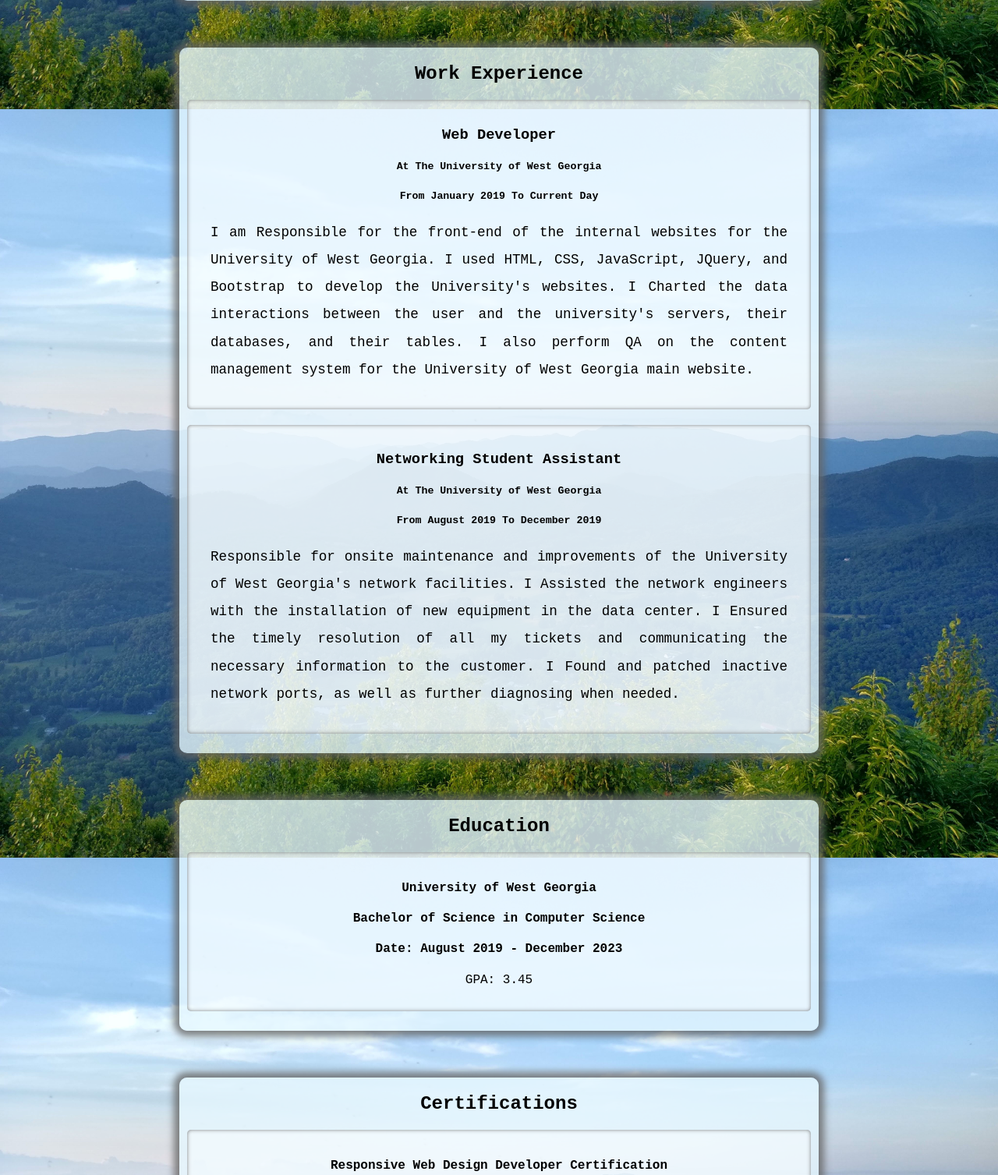
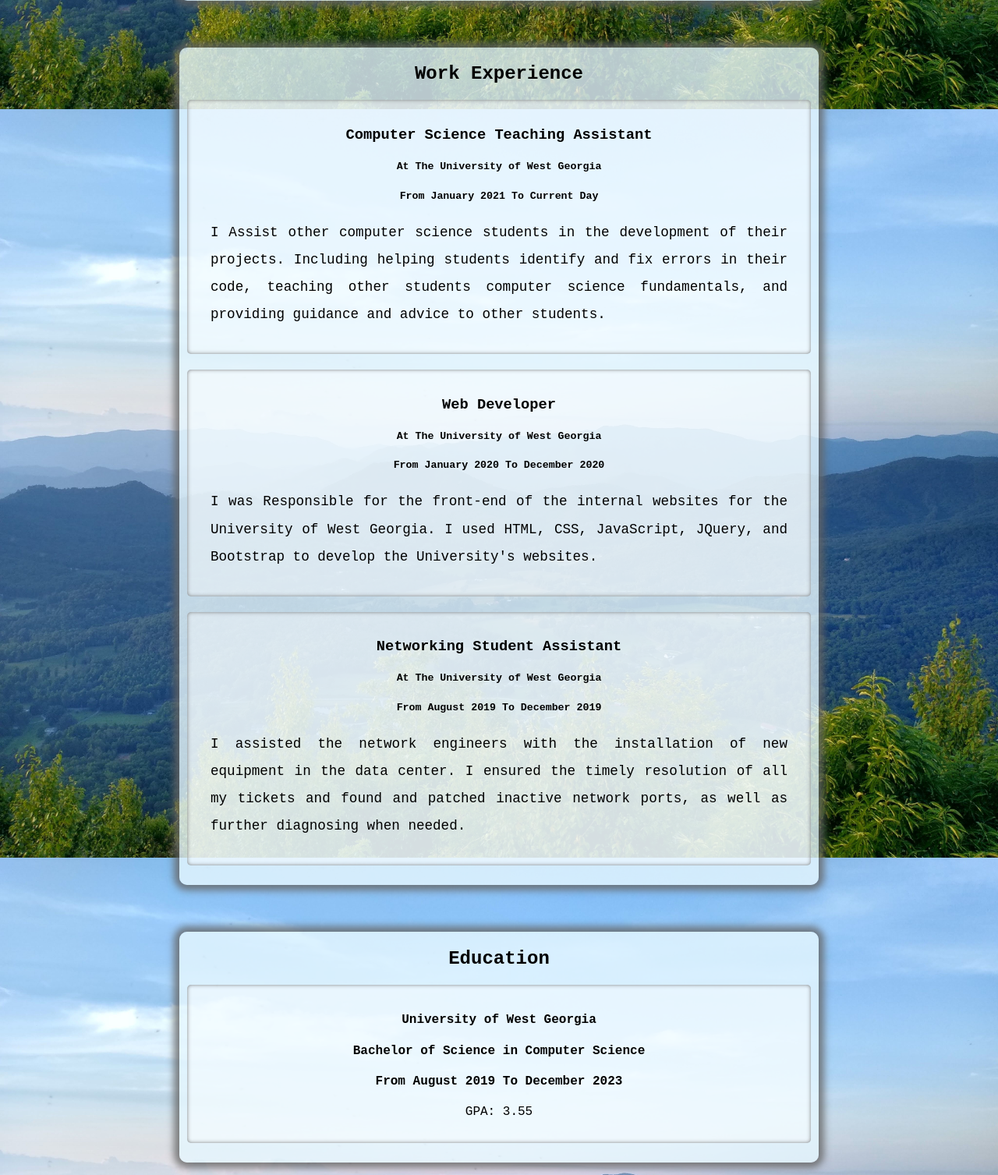
Before and after one commit to alexofceaser85/PersonalPortfolio, a website: page index.html in a window 1280 px wide. Shown: the part 820-2327 px from the top of the page at 78% size. Drawn offline with nearby package versions, Linux system fonts and the light colour scheme.

Commit message:
Updated intro page text

```diff
--- a/index.html
+++ b/index.html
@@ -36,18 +36,32 @@
             <header id="work-experience-header" class = "center-text">
                 <h2>Work Experience</h2>
             </header>
+
+            <article class="job-article article-block-styling">
+                <header class = "center-text">
+                    <h3 class="job-title">Computer Science Teaching Assistant</h3>
+                    <h5 class="job-name">At The University of West Georgia</h5>
+                    <h5 class="job-start-end-date center-text">From January 2021 To Current Day</h5>
+                </header>
+                <p class="job-description paragraph-text">
+
+                    I Assist other computer science students in the development of their projects.
+                    Including helping students identify and fix errors in their code, teaching other
+                    students computer science fundamentals, and providing guidance and advice to other students.
+
+                </p>
+            </article>
+
             <article class="job-article article-block-styling">
                 <header class = "center-text">
                     <h3 class="job-title">Web Developer</h3>
                     <h5 class="job-name">At The University of West Georgia</h5>
-                    <h5 class="job-start-end-date center-text">From January 2019 To Current Day</h5>
+                    <h5 class="job-start-end-date center-text">From January 2020 To December 2020</h5>
                 </header>
                 <p class="job-description paragraph-text">
 
-                    I am Responsible for the front-end of the internal websites for the University of West Georgia.
+                    I was Responsible for the front-end of the internal websites for the University of West Georgia.
                     I used HTML, CSS, JavaScript, JQuery, and Bootstrap to develop the University's websites.
-                    I Charted the data interactions between the user and the university's servers, their databases, and their tables.
-                    I also perform QA on the content management system for the University of West Georgia main website.
 
                 </p>
             </article>
@@ -60,10 +74,8 @@
                 </header>
                 <p class="job-description paragraph-text">
 
-                    Responsible for onsite maintenance and improvements of the University of West Georgia's network facilities.
-                    I Assisted the network engineers with the installation of new equipment in the data center.
-                    I Ensured the timely resolution of all my tickets and communicating the necessary information to the customer.
-                    I Found and patched inactive network ports, as well as further diagnosing when needed.
+                    I assisted the network engineers with the installation of new equipment in the data center.
+                    I ensured the timely resolution of all my tickets and found and patched inactive network ports, as well as further diagnosing when needed.
 
                 </p>
             </article>
@@ -77,11 +89,32 @@
                 <header class = "center-text">
                     <h4 class="college-name">University of West Georgia</h4>
                     <h4 class="degree-name">Bachelor of Science in Computer Science</h4>
-                    <h4 class="education-start-end-date">Date: August 2019 - December 2023</h4>
-                    <p class="college-gpa">GPA: 3.45</p>
+                    <h4 class="education-start-end-date">From August 2019 To December 2023</h4>
+                    <p class="college-gpa">GPA: 3.55</p>
                 </header>
                 <p class="college-description"></p>
             </article>
+        </section>
+
+        <section id="activities-and-clubs" class="main-content-container">
+            <header id="activities-and-clubs-section-header" class="about-article-header center-text">
+                <h2>Activities and Clubs</h2>
+            </header>
+
+            <article class="activity-article article-block-styling">
+                <header class="center-text">
+                    <h4 class="activity-title">Association for Computing Machinery</h4>
+                    <h4 class="activity-role">Treasurer and Co-President of the University of West Georgia Chapter of the ACM</h4>
+                    <h4 class="activity-dates">From August 2019 To Current Day</h4>
+                </header>
+                <p class="activity description paragraph-text">
+
+                    I manage the funding for the University of West Georgia's Chapter of the ACM. I also play an important role
+                    in planning for ACM events at the University of West Georgia.
+
+                </p>
+            </article>
+
         </section>
 
         <section id="certifications" class="main-content-container">
```
Also changed, not shown: PersonalPortfolio2.0/About-Section.html (+3 -6 lines).
